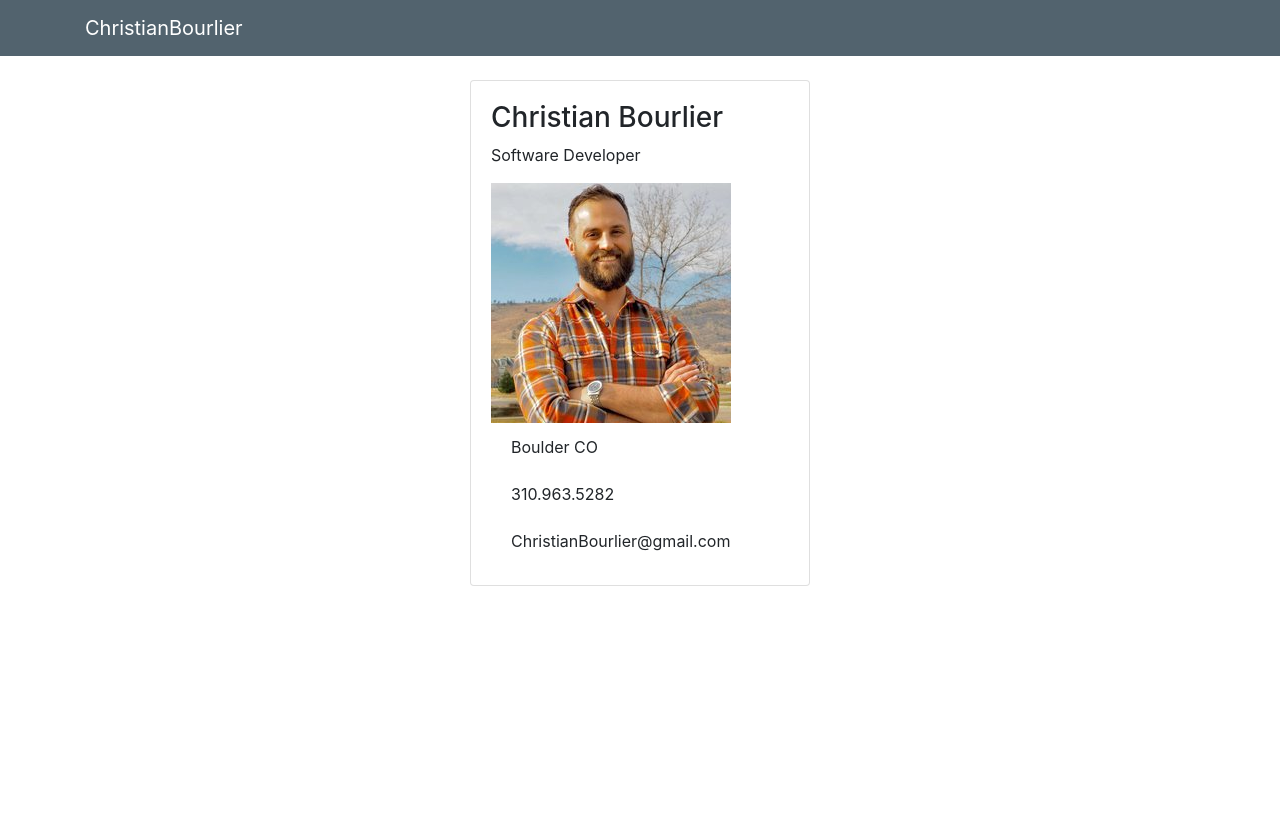
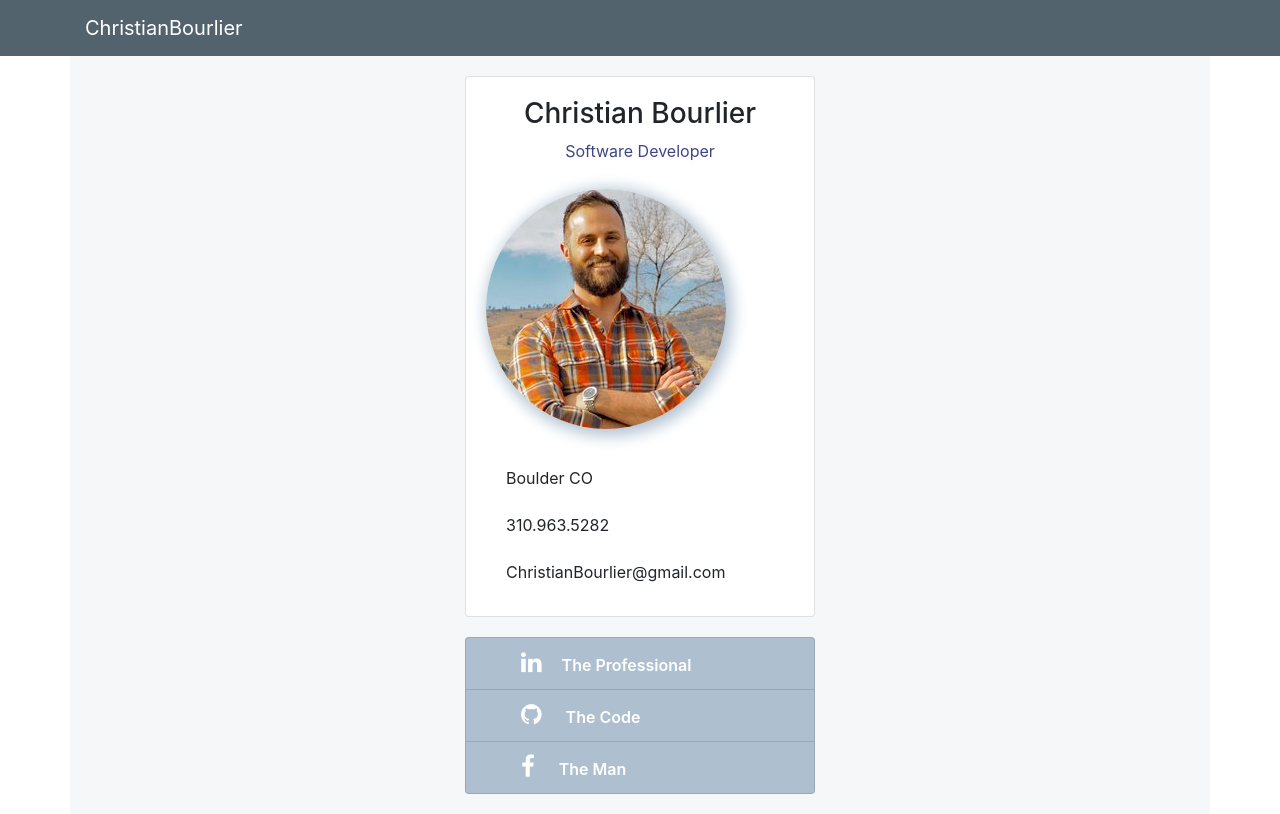
Before and after one commit to feelgreatfoodie/Christian-Bourlier-FB, an Angular app: page / in a window 1280 px wide. Built offline with nearby package versions, Linux system fonts and the light colour scheme.

Commit message:
social media component created and styled

```diff
--- a/angular.json
+++ b/angular.json
@@ -24,6 +24,7 @@
             ],
             "styles": [
               "src/styles.css",
+              "node_modules/font-awesome/css/font-awesome.css",
               "node_modules/bootstrap/dist/css/bootstrap.css"
             ],
             "scripts": [
--- a/package.json
+++ b/package.json
@@ -20,8 +20,10 @@
     "@angular/platform-browser": "^6.1.0",
     "@angular/platform-browser-dynamic": "^6.1.0",
     "@angular/router": "^6.1.0",
+    "angular-font-awesome": "^3.1.2",
     "bootstrap": "^4.1.3",
     "core-js": "^2.5.4",
+    "font-awesome": "^4.7.0",
     "jquery": "^3.3.1",
     "popper.js": "^1.14.4",
     "rxjs": "~6.2.0",
--- a/src/app/app.component.css
+++ b/src/app/app.component.css
@@ -0,0 +1,4 @@
+.container {
+  background-color: #f5f7f8;
+  padding: 20px 0;
+}
--- a/src/app/components/navbar/navbar.component.html
+++ b/src/app/components/navbar/navbar.component.html
@@ -1,4 +1,4 @@
-<nav class="navbar navbar-dark mb-4">
+<nav class="navbar navbar-dark">
   <div class="container">
     <a href="#" class="navbar-brand">ChristianBourlier</a>
   </div>
--- a/src/app/components/profile/profile.component.css
+++ b/src/app/components/profile/profile.component.css
@@ -1,3 +1,21 @@
+.card {
+  margin-bottom: 20px;
+}
+
+.profile-header {
+  text-align: center;
+}
+
+p {
+  color: rgb(64, 70, 131)
+}
+
+img {
+  border-radius: 50%;
+  box-shadow: .2rem .2rem 1rem .2rem #aec0d0;
+  margin: 10px 0 25px;
+}
+
 li {
   border: 0
 }
--- a/src/app/components/profile/profile.component.html
+++ b/src/app/components/profile/profile.component.html
@@ -1,7 +1,7 @@
 <div class="card">
   <div class="card-body">
-    <h3>{{ profile.firstName }} {{ profile.lastName }}</h3>
-    <p>{{ profile.specialty }}</p>
+    <h3 class="profile-header">{{ profile.firstName }} {{ profile.lastName }}</h3>
+    <p class="profile-header">{{ profile.specialty }}</p>
     <img [src]="profile.image" alt="image of {{ profile.firstName }}">
     <ul class="list-group">
       <li class="list-group-item">{{ profile.location }}</li>
--- a/src/app/components/social-media/social-media.component.css
+++ b/src/app/components/social-media/social-media.component.css
@@ -0,0 +1,11 @@
+li {
+  background-color: #aec0d0;
+  color: white;
+  font-weight: 600;
+  padding-left: 10%
+}
+
+i {
+  font-size: 1.5em;
+  margin: 0 20px;
+}
--- a/src/app/components/social-media/social-media.component.html
+++ b/src/app/components/social-media/social-media.component.html
@@ -1,3 +1,11 @@
-<h3>{{ linkedIn }}</h3>
-<h3>{{ github }}</h3>
-<h3>{{ facebook }}</h3>
+<ul class="list-group">
+  <li class="list-group-item">
+   <i class="fa fa-linkedin"></i> <span>The Professional</span>
+  </li>
+  <li class="list-group-item">
+   <i class="fa fa-github"></i> The Code
+  </li>
+  <li class="list-group-item">
+    <i class="fa fa-facebook"></i>  The Man
+  </li>
+</ul>
--- a/src/app/components/social-media/social-media.component.ts
+++ b/src/app/components/social-media/social-media.component.ts
@@ -1,15 +1,25 @@
-import { Component, OnInit } from '@angular/core';
+import { Component, OnInit } from '@angular/core'
+
+import { SocialMedia } from '../../models/SocialMedia'
 
 @Component({
   selector: 'app-social-media',
   templateUrl: './social-media.component.html',
   styleUrls: ['./social-media.component.css']
 })
+
 export class SocialMediaComponent implements OnInit {
+  socialMedia: SocialMedia
 
   constructor() { }
 
   ngOnInit() {
+    this.socialMedia = {
+      facebook: 'https://facebook.com/chrisbourlier',
+      github: 'https://github.com/feelgreatfoodie',
+      linkedIn: 'https://linkedin.com/in/christianbourlier/' ,
+      twitter: 'https://twitter.com/chrisbourlier'
+    }
   }
 
 }
--- /dev/null
+++ b/src/app/models/SocialMedia.ts
@@ -0,0 +1,6 @@
+export interface SocialMedia {
+  linkedIn?: string,
+  github?: string,
+  facebook?: string,
+  twitter?: string
+}
```
Also changed, not shown: src/app/app.component.html (+4 -4 lines), 1 other file (tests, documents, lock files or other folders).
